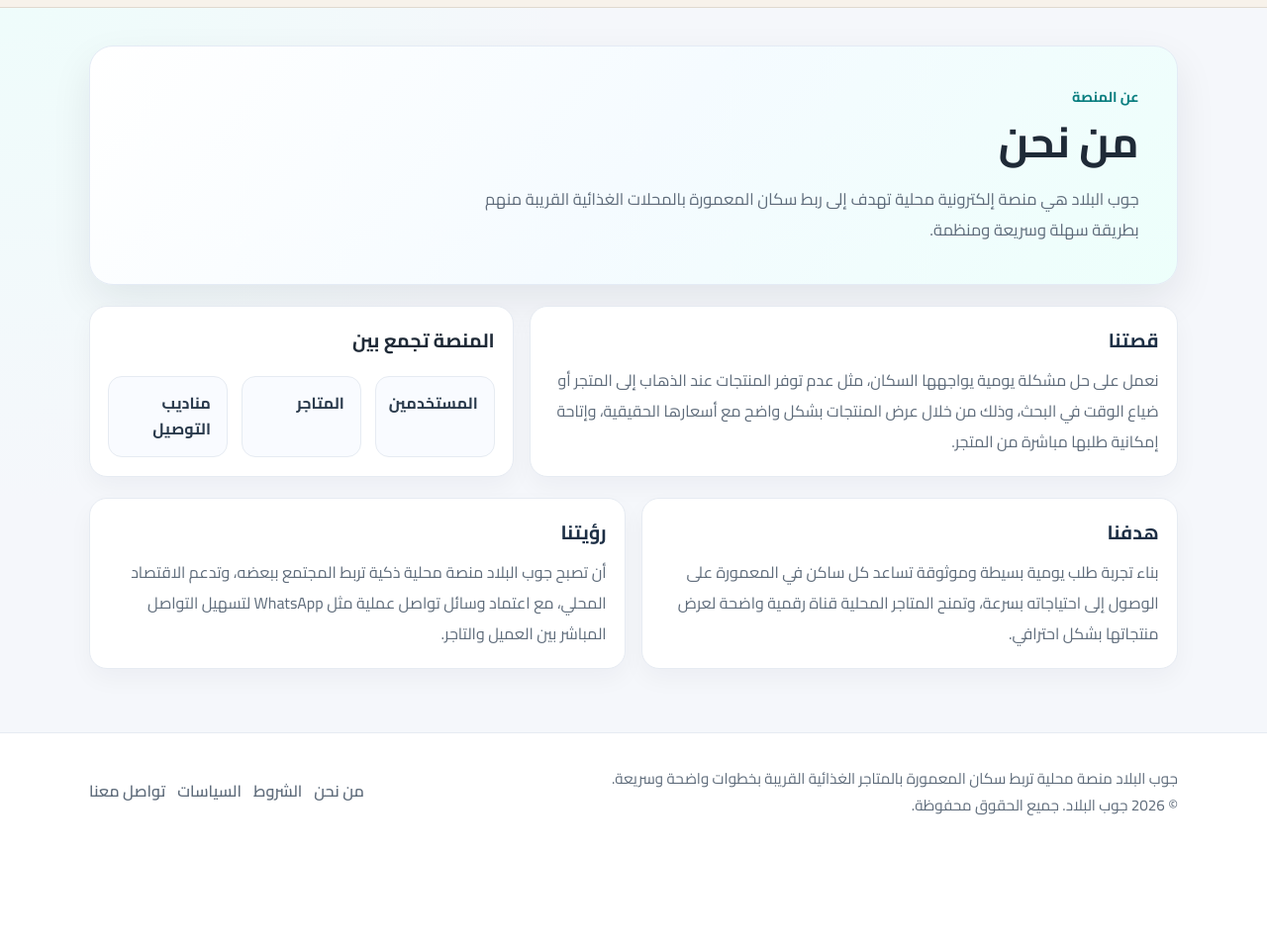
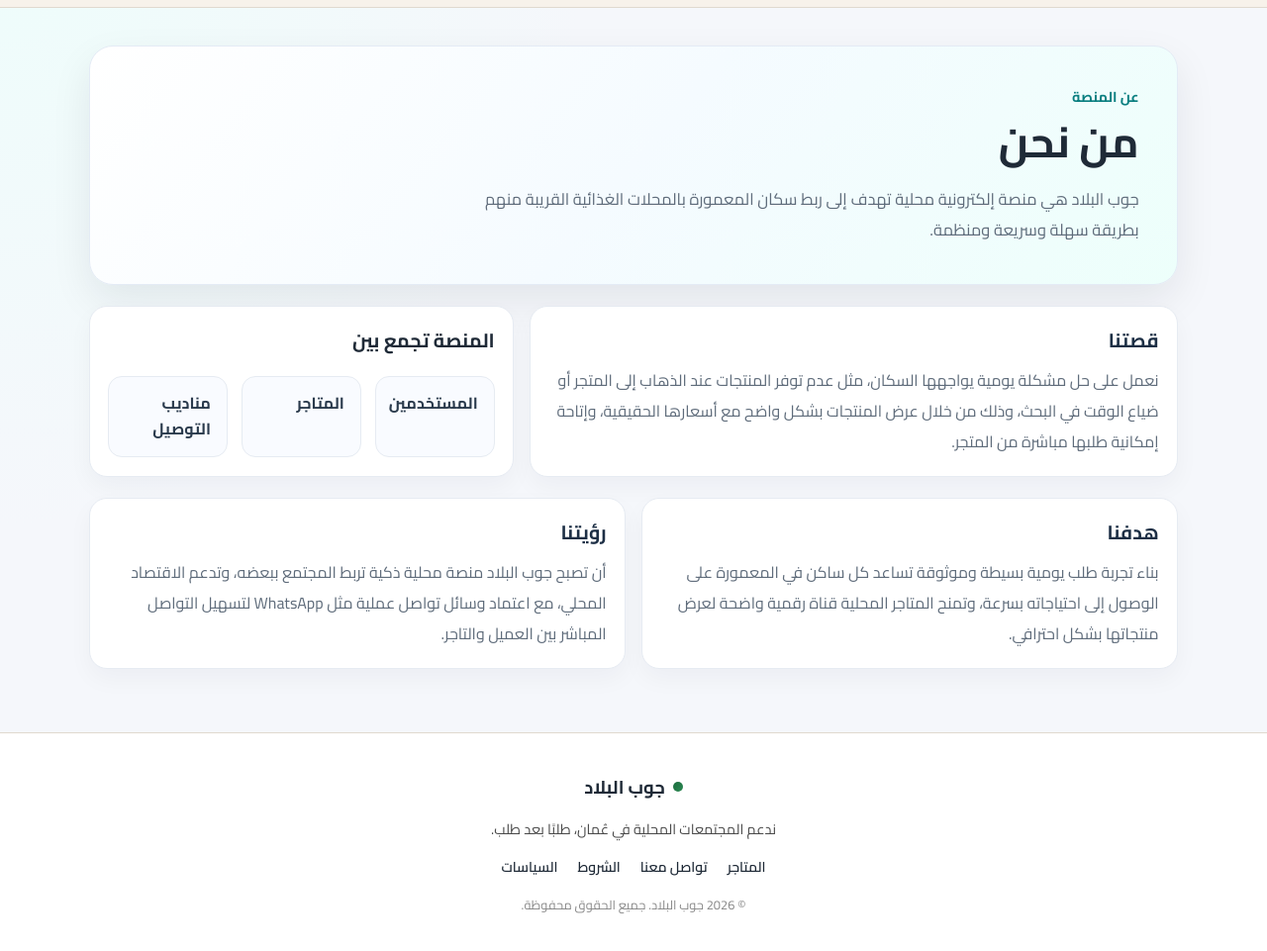
Before and after one commit to faris-zak/GobalBilad, a website: page about-us.html in a window 1280 px wide. Shown: the part 61-1022 px from the top of the page at 99% size. Before the commit the page ends 920 px from the top, so only its background shows below. Drawn offline with Linux system fonts and the light colour scheme.

Commit message:
feat: unify site footer design and remove variant attribute from footer components

```diff
--- a/about-us.html
+++ b/about-us.html
@@ -93,7 +93,7 @@
     </div>
   </main>
 
-    <site-footer variant="legal"></site-footer>
+    <site-footer></site-footer>
 
   <script defer src="assets/js/main.js"></script>
 </body>
--- a/assets/css/main.css
+++ b/assets/css/main.css
@@ -644,37 +644,72 @@ site-footer:not(:defined) {
   cursor: pointer;
 }
 
-/* ---- FOOTER ---- */
-.footer {
-  background: var(--text-dark);
-  color: var(--white);
-  padding: 48px 24px;
+/* ---- UNIFIED SITE FOOTER (.sf) ---- */
+.sf {
+  border-top: 1px solid var(--border);
+  background: var(--white);
+  padding: 2.5rem 1.5rem;
+}
+
+.sf-inner {
+  max-width: 900px;
+  margin: 0 auto;
+  display: flex;
+  flex-direction: column;
+  align-items: center;
+  gap: 1rem;
   text-align: center;
 }
-.footer-inner { max-width: 600px; margin: 0 auto; }
-.footer .logo-text { color: var(--white); }
-.footer-brand {
-  display: flex;
-  align-items: center;
+
+.sf-brand {
+  display: inline-flex;
+  align-items: center;
+  gap: 8px;
+  text-decoration: none;
+  color: var(--text-dark);
+  font-family: var(--font-display);
+  font-size: 1.15rem;
+  font-weight: 700;
+}
+
+.sf-dot {
+  width: 10px;
+  height: 10px;
+  border-radius: 50%;
+  background: linear-gradient(135deg, var(--green), var(--green-mid));
+  flex-shrink: 0;
+  display: inline-block;
+}
+
+.sf-tagline {
+  margin: 0;
+  color: var(--text-mid);
+  font-size: 0.9rem;
+}
+
+.sf-nav {
+  display: flex;
+  flex-wrap: wrap;
   justify-content: center;
-  gap: 10px;
-  margin-bottom: 12px;
-}
-.footer-tagline {
-  color: rgba(255,255,255,0.6);
-  font-size: 15px;
-  margin-bottom: 20px;
-}
-.footer-copy {
-  color: rgba(255,255,255,0.35);
-  font-size: 13px;
-}
-
-.developer-sign {
-  text-align: center;
+  gap: 0.25rem 1.25rem;
+}
+
+.sf-link {
+  color: var(--text-mid);
+  font-size: 0.88rem;
+  font-weight: 600;
+  text-decoration: none;
+  transition: color 0.15s;
+}
+
+.sf-link:hover {
+  color: var(--green);
+}
+
+.sf-copy {
+  margin: 0;
   color: var(--text-light);
-  font-size: 14px;
-  padding: 18px 24px 26px;
+  font-size: 0.8rem;
 }
 
 /* =============================================
@@ -1832,39 +1867,6 @@ site-footer:not(:defined) {
   flex: 0 0 auto;
 }
 
-.legal-footer {
-  border-top: 1px solid #e6ebf2;
-  background: #ffffff;
-  padding: 2rem 0;
-}
-
-.legal-footer-inner {
-  display: flex;
-  flex-direction: column;
-  gap: .7rem;
-  align-items: flex-start;
-}
-
-.legal-footer-links {
-  display: flex;
-  gap: .75rem;
-  flex-wrap: wrap;
-  color: #5f6c7b;
-  font-weight: 600;
-}
-
-.legal-footer-links a:hover {
-  color: #0a7f80;
-}
-
-.legal-footer-note,
-.legal-copyright {
-  margin: 0;
-  color: #5f6c7b;
-  line-height: 1.8;
-  font-size: .95rem;
-}
-
 .reveal {
   opacity: 0;
   transform: translateY(18px);
@@ -1884,11 +1886,6 @@ site-footer:not(:defined) {
   .legal-policy-grid { grid-template-columns: repeat(2, minmax(0, 1fr)); }
   .legal-terms-grid .full,
   .legal-policy-grid .full { grid-column: 1 / -1; }
-  .legal-footer-inner {
-    flex-direction: row;
-    justify-content: space-between;
-    align-items: center;
-  }
 }
 
 /* =============================================
--- a/components/site-footer.js
+++ b/components/site-footer.js
@@ -1,35 +1,33 @@
 (function () {
+  const FOOTER_LINKS = [
+    { href: 'stores.html',           label: 'المتاجر' },
+    { href: 'contact-us.html',       label: 'تواصل معنا' },
+    { href: 'terms-of-service.html', label: 'الشروط' },
+    { href: 'privacy-policy.html',   label: 'السياسات' }
+  ];
+
   class SiteFooter extends HTMLElement {
     connectedCallback() {
-      const variant = (this.getAttribute('variant') || 'default').toLowerCase();
       const year = new Date().getFullYear();
 
-      if (variant === 'legal') {
-        this.innerHTML = `
-  <footer class="legal-footer">
-    <div class="legal-container legal-footer-inner">
-      <div>
-        <p class="legal-footer-note">جوب البلاد منصة محلية تربط سكان المعمورة بالمتاجر الغذائية القريبة بخطوات واضحة وسريعة.</p>
-        <p class="legal-copyright">© ${year} جوب البلاد. جميع الحقوق محفوظة.</p>
-      </div>
-      <nav class="legal-footer-links" aria-label="روابط التذييل">
-        <a href="about-us.html">من نحن</a>
-        <a href="terms-of-service.html">الشروط</a>
-        <a href="privacy-policy.html">السياسات</a>
-        <a href="contact-us.html">تواصل معنا</a>
-      </nav>
-    </div>
-  </footer>`;
-        return;
-      }
+      const links = FOOTER_LINKS.map(
+        ({ href, label }) => `<a href="${href}" class="sf-link">${label}</a>`
+      ).join('');
 
       this.innerHTML = `
-  <footer class="footer">
-    <div class="footer-inner">
-      <p class="footer-tagline">ندعم المجتمعات المحلية في عُمان، طلبًا بعد طلب.</p>
-      <p class="footer-copy">© ${year} جوب البلاد. صُنع بحب في عُمان.</p>
-    </div>
-  </footer>`;
+        <footer class="sf">
+          <div class="sf-inner">
+            <a href="index.html" class="sf-brand" aria-label="الصفحة الرئيسية">
+              <span class="sf-dot" aria-hidden="true"></span>
+              <span class="sf-name">جوب البلاد</span>
+            </a>
+            <p class="sf-tagline">ندعم المجتمعات المحلية في عُمان، طلبًا بعد طلب.</p>
+            <nav class="sf-nav" aria-label="روابط التذييل">
+              ${links}
+            </nav>
+            <p class="sf-copy">© ${year} جوب البلاد. جميع الحقوق محفوظة.</p>
+          </div>
+        </footer>`;
     }
   }
 
```
Also changed, not shown: contact-us.html (+1 -1 lines), privacy-policy.html (+1 -1 lines), terms-of-service.html (+1 -1 lines).
